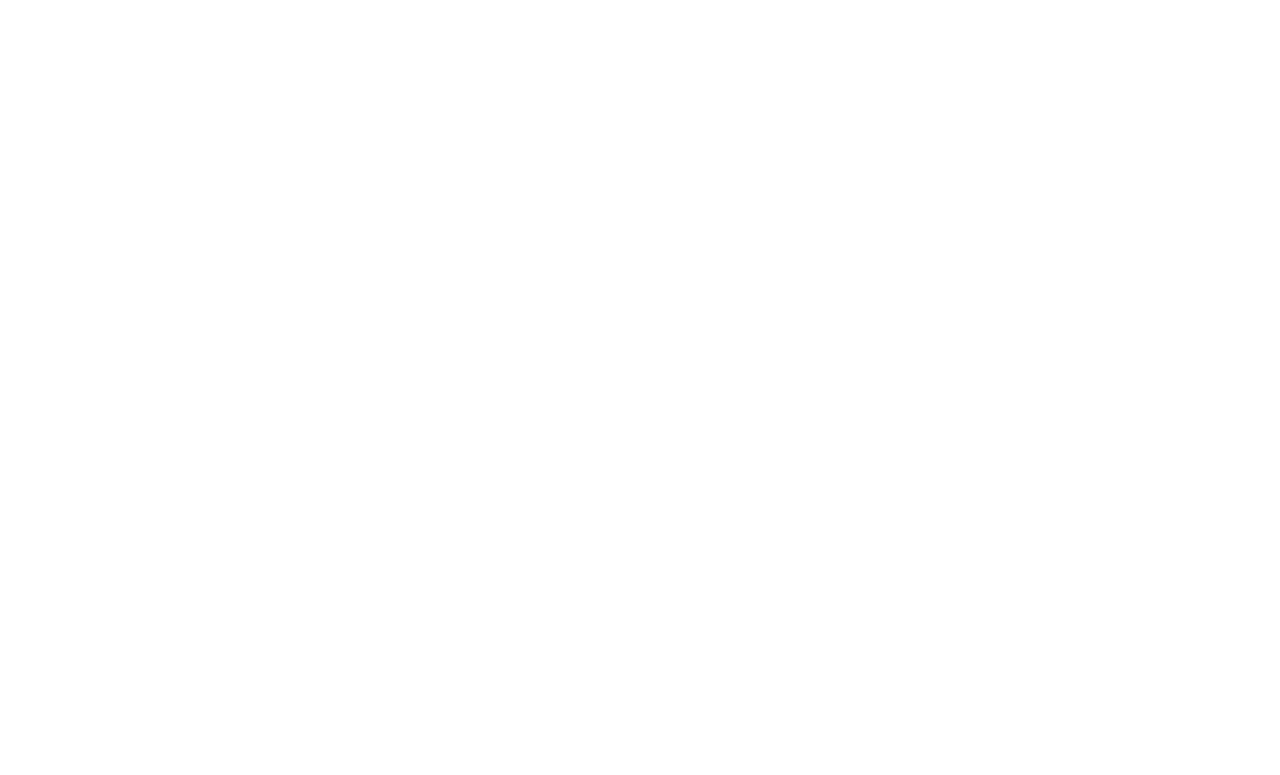
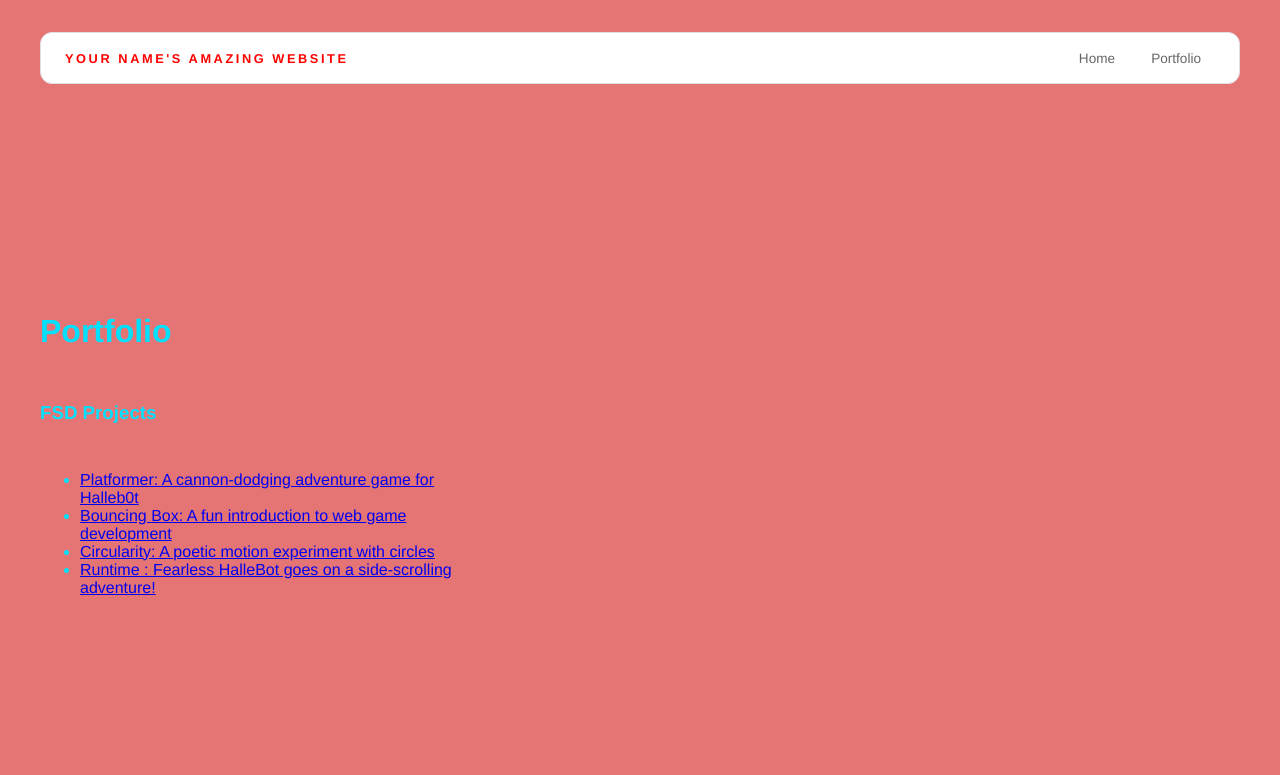
Before and after one commit to antoniM432/antoniM432.github.io, a plain HTML site: page portfolio.html in a window 1280 px wide. Drawn offline with Linux system fonts and the light colour scheme.

Commit message:
first web

```diff
--- a/portfolio.html
+++ b/portfolio.html
@@ -0,0 +1,51 @@
+<!DOCTYPE html>
+<html>
+
+<head>
+  <title>CHANGE ME</title>
+  <link rel="stylesheet" href="style.css" />
+</head>
+
+<body>
+  <!-- All content goes here -->
+  <div id="all-contents">
+    <nav>
+      <h1>Your Name's Amazing Website</h1>
+      <ul id="nav-ul">
+        <li class="nav-li">
+          <a href="index.html">Home</a>
+        </li>
+        <li class="nav-li">
+          <a href="portfolio.html">Portfolio</a>
+        </li>
+      </ul>
+    </nav>
+
+    <main>
+      <div class="content">
+        <h1>Portfolio</h1>
+        <h3>FSD Projects</h3>
+        <ul id="portfolio">
+          <li>
+  <a href="fsd-projects/platformer/">Platformer: A cannon-dodging adventure game for Halleb0t</a>
+</li>
+<li>
+  <a href="fsd-projects/bouncing-box/">Bouncing Box: A fun introduction to web game development</a>
+</li>
+<li>
+  <a href="fsd-projects/circularity/">Circularity: A poetic motion experiment with circles</a>
+</li>
+<li>
+ <a href="fsd-projects/runtime/">Runtime : Fearless HalleBot goes on a side-scrolling adventure!</a>
+</li>
+
+        </ul>
+
+        <!-- ASD Projects will go here -->
+
+      </div>
+    </main>
+  </div>
+</body>
+
+</html>
```
Also changed, not shown: index.html (+1 -1 lines).
